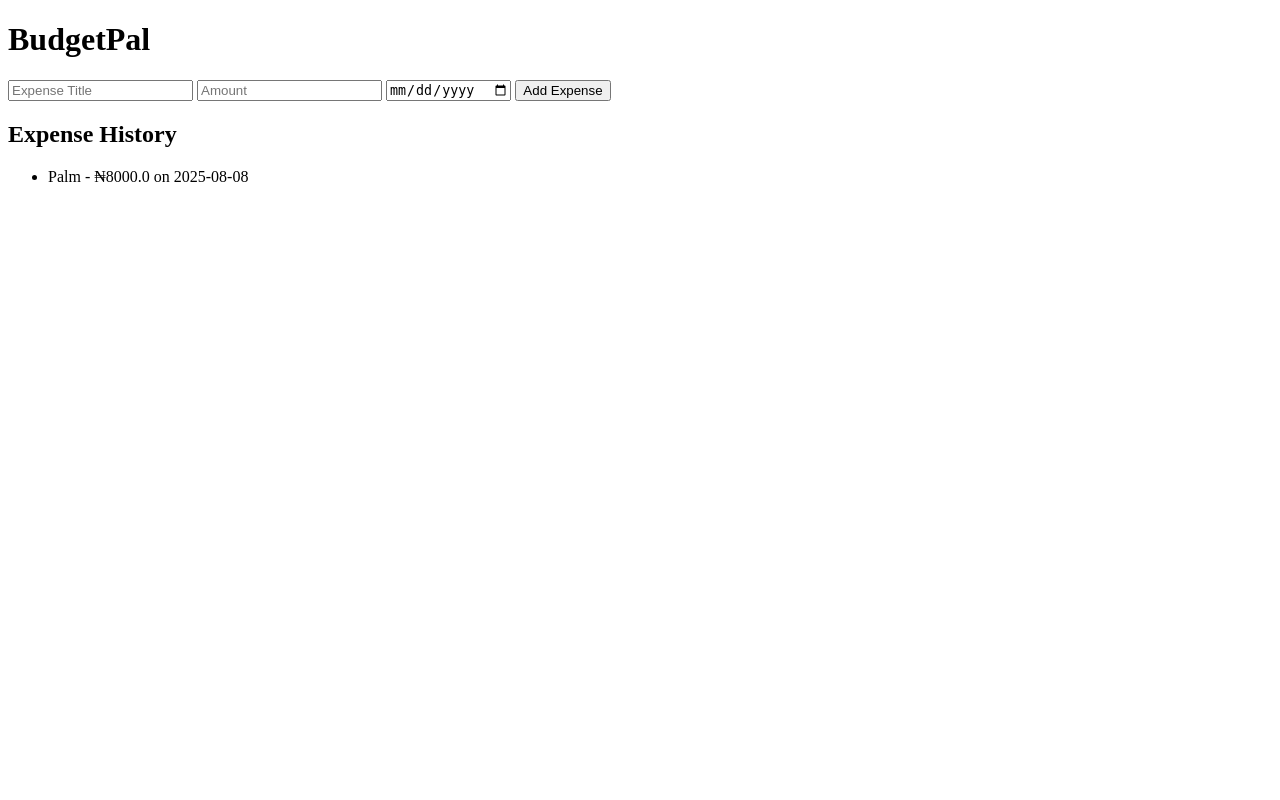
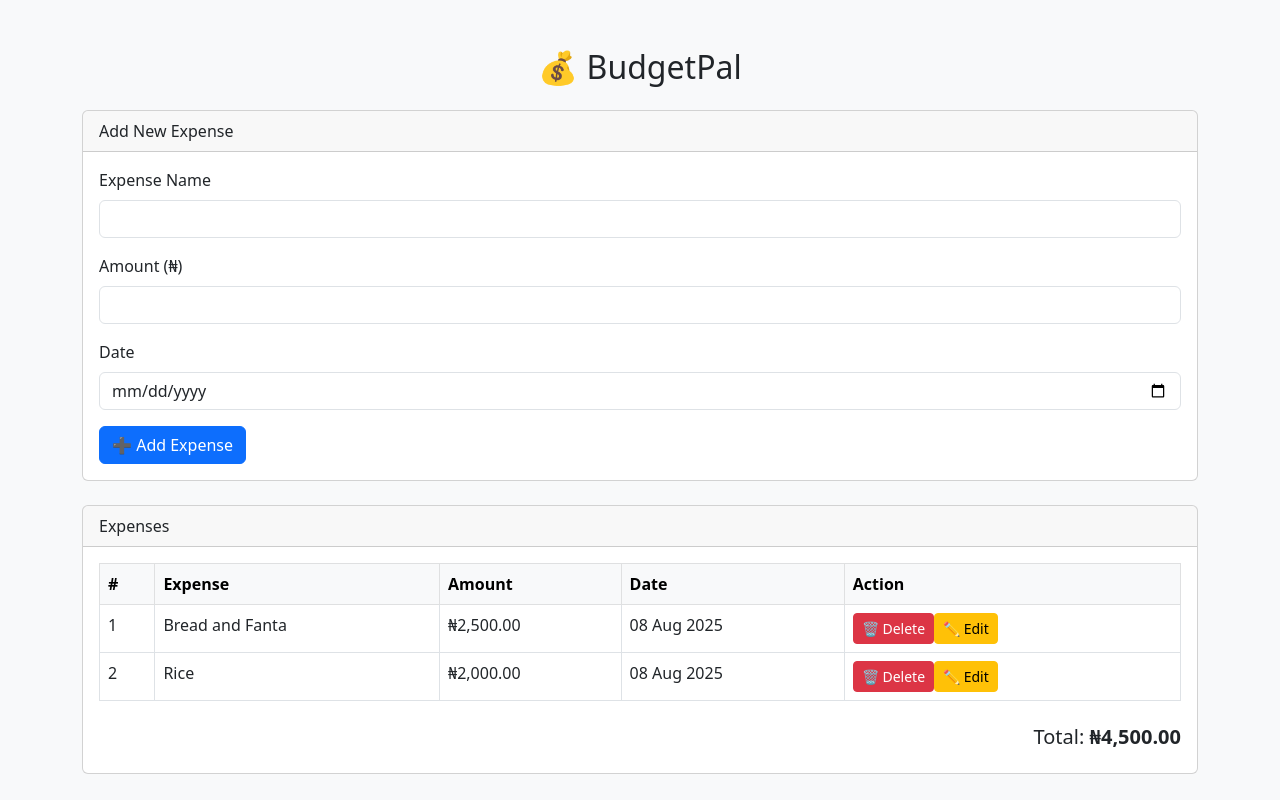
Before and after one commit to Viktorex/BudgetPal, a Flask app: page / in a window 1280 px wide. Run offline with Flask 3, Linux system fonts and the light colour scheme; data comes from the database, SQL or seed files in the repository.

Commit message:
Added Edit feature to expense tracker

```diff
--- a/app.py
+++ b/app.py
@@ -1,49 +1,96 @@
-from flask import Flask, render_template, request, redirect
+from flask import Flask, render_template, request, redirect, url_for, flash
 import sqlite3
 from datetime import datetime
 
 app = Flask(__name__)
+app.secret_key = 'secret'  # Needed for flash messages
 
-# Initialize DB
+@app.template_filter('datetimeformat')
+def datetimeformat(value):
+    try:
+        date = datetime.strptime(value, '%Y-%m-%d')
+        return date.strftime('%d %b %Y')  # e.g. 07 Aug 2025
+    except:
+        return value
+
+# --- DATABASE SETUP ---
 def init_db():
-    conn = sqlite3.connect('budget.db')
+    conn = sqlite3.connect('expenses.db')
     c = conn.cursor()
-    c.execute('''
-        CREATE TABLE IF NOT EXISTS expenses (
-            id INTEGER PRIMARY KEY AUTOINCREMENT,
-            title TEXT NOT NULL,
-            amount REAL NOT NULL,
-            date TEXT DEFAULT CURRENT_DATE
-        )
-    ''')
+    c.execute('''CREATE TABLE IF NOT EXISTS expenses
+                 (id INTEGER PRIMARY KEY AUTOINCREMENT,
+                  name TEXT NOT NULL,
+                  amount REAL NOT NULL,
+                  date TEXT NOT NULL)''')
     conn.commit()
     conn.close()
 
 init_db()
 
+# --- ROUTES ---
 @app.route('/', methods=['GET', 'POST'])
-def home():
+def index():
+    conn = sqlite3.connect('expenses.db')
+    c = conn.cursor()
+
     if request.method == 'POST':
-        title = request.form['title']
-        amount = float(request.form['amount'])
-        date = request.form['date'] or datetime.now().strftime('%Y-%m-%d')
+        name = request.form['name']
+        amount = request.form['amount']
+        date = request.form['date']
 
-        conn = sqlite3.connect('budget.db')
-        c = conn.cursor()
-        c.execute("INSERT INTO expenses (title, amount, date) VALUES (?, ?, ?)", (title, amount, date))
-        conn.commit()
-        conn.close()
+        if not name or not amount or not date:
+            flash("Please fill all fields.", "danger")
+        elif float(amount) < 0:
+            flash("Amount cannot be negative.", "danger")
+        else:
+            c.execute("INSERT INTO expenses (name, amount, date) VALUES (?, ?, ?)", (name, amount, date))
+            conn.commit()
+            flash("✅ Expense added successfully!", "success")
+            return redirect(url_for('index'))
 
-        return redirect('/')
-
-    # Show saved expenses
-    conn = sqlite3.connect('budget.db')
-    c = conn.cursor()
     c.execute("SELECT * FROM expenses ORDER BY date DESC")
     expenses = c.fetchall()
     conn.close()
 
-    return render_template('index.html', expenses=expenses)
+    total = sum([expense[2] for expense in expenses])
+    return render_template('index.html', expenses=expenses, total=total)
+
+
+@app.route('/delete/<int:id>')
+def delete_expense(id):
+    conn = sqlite3.connect('expenses.db')
+    c = conn.cursor()
+    c.execute("DELETE FROM expenses WHERE id=?", (id,))
+    conn.commit()
+    conn.close()
+    flash("🗑️ Expense deleted!", "info")
+    return redirect(url_for('index'))
+
+
+@app.route('/edit/<int:id>', methods=['GET', 'POST'])
+def edit_expense(id):
+    conn = sqlite3.connect('expenses.db')
+    c = conn.cursor()
+
+    if request.method == 'POST':
+        name = request.form['name']
+        amount = request.form['amount']
+        date = request.form['date']
+
+        if not name or not amount or not date:
+            flash("Please fill all fields.", "danger")
+        else:
+            c.execute("UPDATE expenses SET name=?, amount=?, date=? WHERE id=?", (name, amount, date, id))
+            conn.commit()
+            conn.close()
+            flash("✏️ Expense updated successfully!", "success")
+            return redirect(url_for('index'))
+
+    c.execute("SELECT * FROM expenses WHERE id=?", (id,))
+    expense = c.fetchone()
+    conn.close()
+    return render_template('edit.html', expense=expense)
+
 
 if __name__ == '__main__':
     app.run(debug=True)
--- a/templates/index.html
+++ b/templates/index.html
@@ -1,25 +1,92 @@
 <!DOCTYPE html>
 <html lang="en">
 <head>
-  <meta charset="UTF-8">
-  <title>BudgetPal</title>
-  <link rel="stylesheet" href="{{ url_for('static', filename='style.css') }}">
+    <meta charset="UTF-8">
+    <title>BudgetPal - Expense Tracker</title>
+    <link href="https://cdn.jsdelivr.net/npm/bootstrap@5.3.0/dist/css/bootstrap.min.css" rel="stylesheet">
 </head>
-<body>
-  <h1>BudgetPal</h1>
+<body class="bg-light">
 
-  <form method="POST" action="/">
-    <input type="text" name="title" placeholder="Expense Title" required>
-    <input type="number" name="amount" placeholder="Amount" required>
-    <input type="date" name="date">
-    <button type="submit">Add Expense</button>
-  </form>
+<div class="container mt-5">
+    <h2 class="text-center mb-4">💰 BudgetPal</h2>
 
-  <h2>Expense History</h2>
-  <ul>
-    {% for expense in expenses %}
-      <li>{{ expense[1] }} - ₦{{ expense[2] }} on {{ expense[3] }}</li>
-    {% endfor %}
-  </ul>
+    <!-- Flash Messages -->
+    {% with messages = get_flashed_messages(with_categories=true) %}
+        {% if messages %}
+            {% for category, message in messages %}
+                <div class="alert alert-{{ category }} alert-dismissible fade show" role="alert">
+                    {{ message }}
+                    <button type="button" class="btn-close" data-bs-dismiss="alert"></button>
+                </div>
+            {% endfor %}
+        {% endif %}
+    {% endwith %}
+
+    <!-- Expense Form -->
+    <div class="card mb-4">
+        <div class="card-header">Add New Expense</div>
+        <div class="card-body">
+            <form method="POST">
+                <div class="mb-3">
+                    <label for="name" class="form-label">Expense Name</label>
+                    <input type="text" name="name" class="form-control" id="name" required>
+                </div>
+
+                <div class="mb-3">
+                    <label for="amount" class="form-label">Amount (₦)</label>
+                    <input type="number" name="amount" class="form-control" step="0.01" min="0" required>
+                </div>
+
+                <div class="mb-3">
+                    <label for="date" class="form-label">Date</label>
+                    <input type="date" name="date" class="form-control" required>
+                </div>
+
+                <button type="submit" class="btn btn-primary">➕ Add Expense</button>
+            </form>
+        </div>
+    </div>
+
+    <!-- Expenses Table -->
+    <div class="card">
+        <div class="card-header">Expenses</div>
+        <div class="card-body">
+            {% if expenses %}
+                <table class="table table-bordered table-hover">
+                    <thead class="table-light">
+                        <tr>
+                            <th>#</th>
+                            <th>Expense</th>
+                            <th>Amount</th>
+                            <th>Date</th>
+                            <th>Action</th>
+                        </tr>
+                    </thead>
+                    <tbody>
+                        {% for expense in expenses %}
+                            <tr>
+                                <td>{{ loop.index }}</td>
+                                <td>{{ expense[1] }}</td>
+                                <td>₦{{ '{:,.2f}'.format(expense[2]) }}</td>
+                                <td>{{ expense[3] | datetimeformat }}</td>
+                                <td>
+                                    <a href="{{ url_for('delete_expense', id=expense[0]) }}" class="btn btn-sm btn-danger">
+                                        🗑️ Delete
+                                    </a><a href="{{ url_for('edit_expense', id=expense[0]) }}" class="btn btn-sm btn-warning me-1">✏️ Edit</a>
+
+                                </td>
+                            </tr>
+                        {% endfor %}
+                    </tbody>
+                </table>
+                <h5 class="text-end mt-4">Total: <strong>₦{{ '{:,.2f}'.format(total) }}</strong></h5>
+            {% else %}
+                <p class="text-muted">No expenses yet. Add one above!</p>
+            {% endif %}
+        </div>
+    </div>
+</div>
+
+<script src="https://cdn.jsdelivr.net/npm/bootstrap@5.3.0/dist/js/bootstrap.bundle.min.js"></script>
 </body>
 </html>
```
Also changed, not shown: templates/edit.html (added, +36 -0 lines), budget.db (deleted), expenses.db (added).
